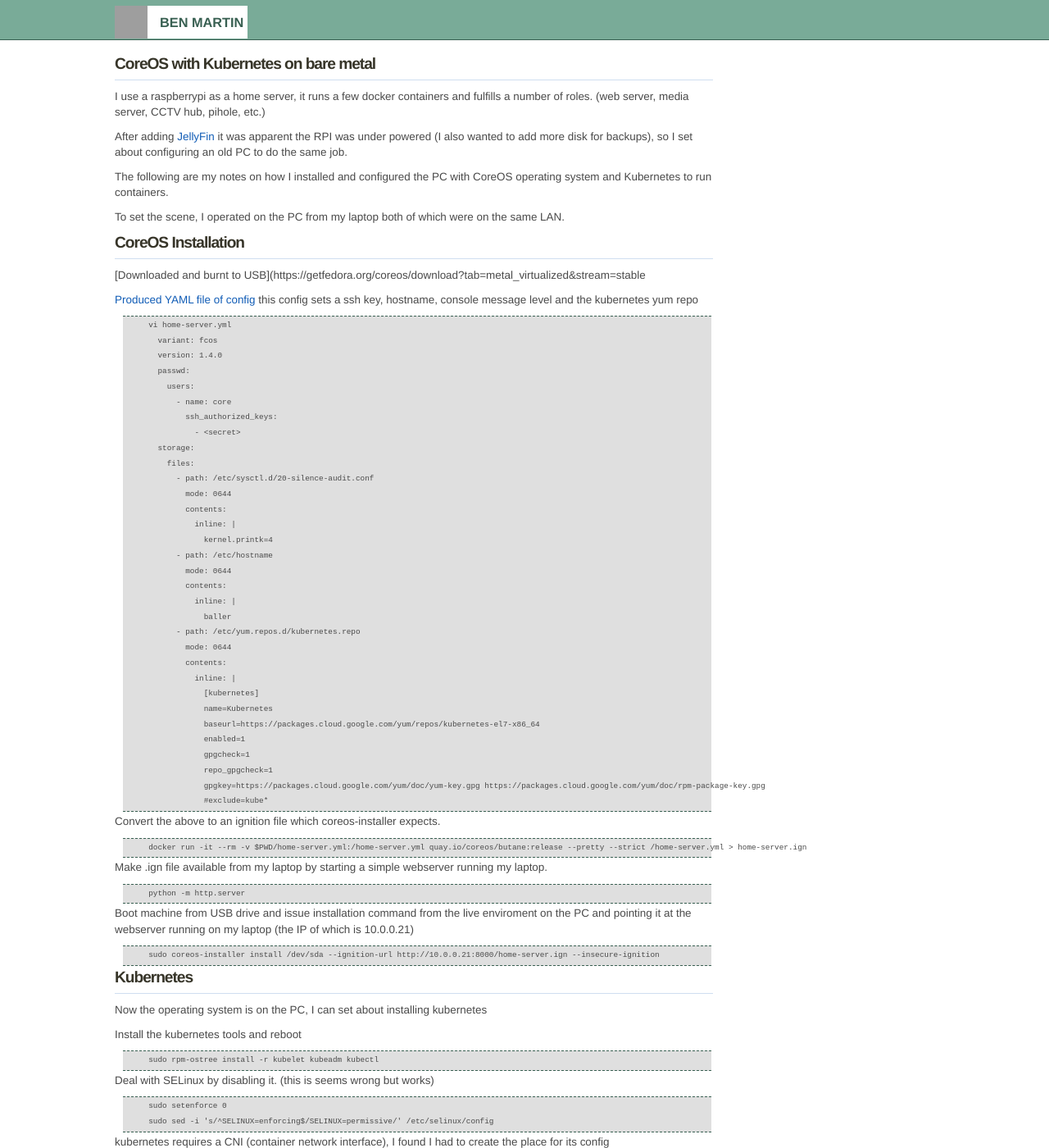
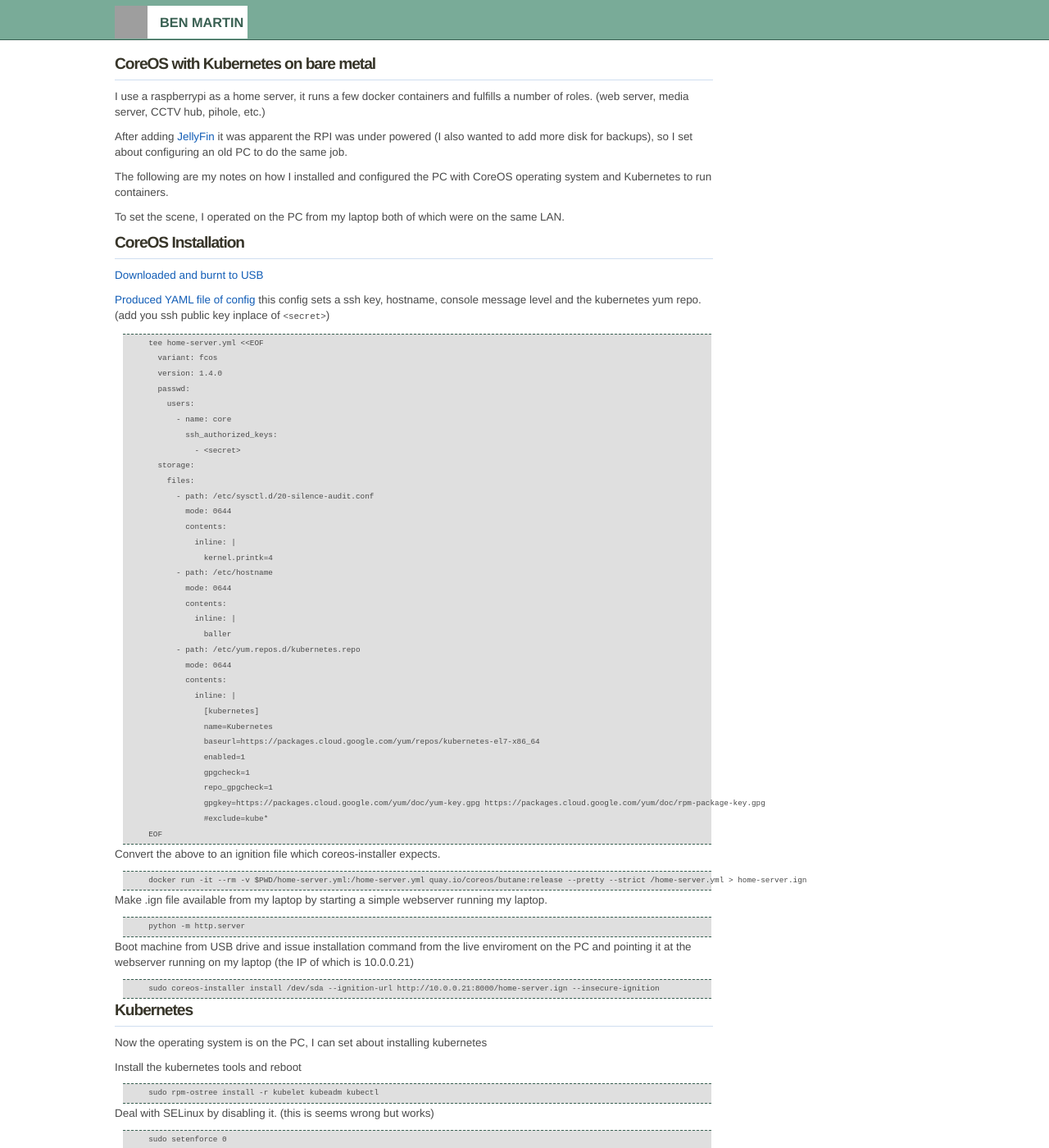
Before and after one commit to bugthing/bugthing.github.com, a Jekyll site: the page built from _posts/2022-01-07-core-os-kubernetes-bare-metal.markdown, in a window 1280 px wide and 1400 px high. Shown: the whole window at 82% size. Built offline with Jekyll 4.4.1, drawn with Linux system fonts in a browser that asks for light colours; grey boxes are pictures that could not be loaded.

Commit message:
fix some fails in coreos post

```diff
--- a/_posts/2022-01-07-core-os-kubernetes-bare-metal.markdown
+++ b/_posts/2022-01-07-core-os-kubernetes-bare-metal.markdown
@@ -14,12 +14,12 @@ To set the scene, I operated on the PC from my laptop both of which were on the
 CoreOS Installation
 -------------------
 
-[Downloaded and burnt to USB](https://getfedora.org/coreos/download?tab=metal_virtualized&stream=stable
+[Downloaded and burnt to USB](https://getfedora.org/coreos/download?tab=metal_virtualized&stream=stable)
 
 [Produced YAML file of config](https://docs.fedoraproject.org/en-US/fedora-coreos/producing-ign/#_writing_the_butane_config)
-this config sets a ssh key, hostname, console message level and the kubernetes yum repo
+this config sets a ssh key, hostname, console message level and the kubernetes yum repo. (add you ssh public key inplace of `<secret>`)
 
-      vi home-server.yml
+      tee home-server.yml <<EOF
         variant: fcos
         version: 1.4.0
         passwd:
@@ -51,6 +51,7 @@ this config sets a ssh key, hostname, console message level and the kubernetes y
                   repo_gpgcheck=1
                   gpgkey=https://packages.cloud.google.com/yum/doc/yum-key.gpg https://packages.cloud.google.com/yum/doc/rpm-package-key.gpg
                   #exclude=kube*
+      EOF
 
 Convert the above to an ignition file which coreos-installer expects.
 
```
